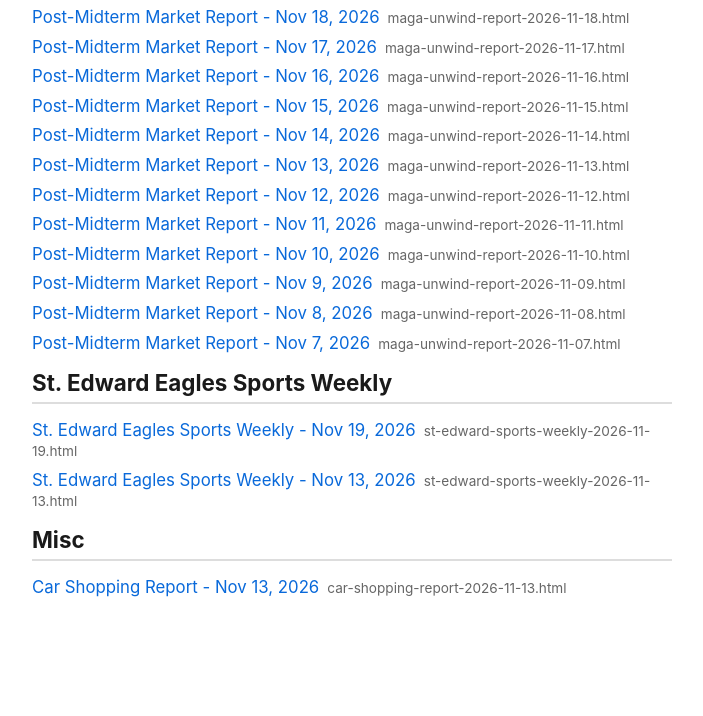
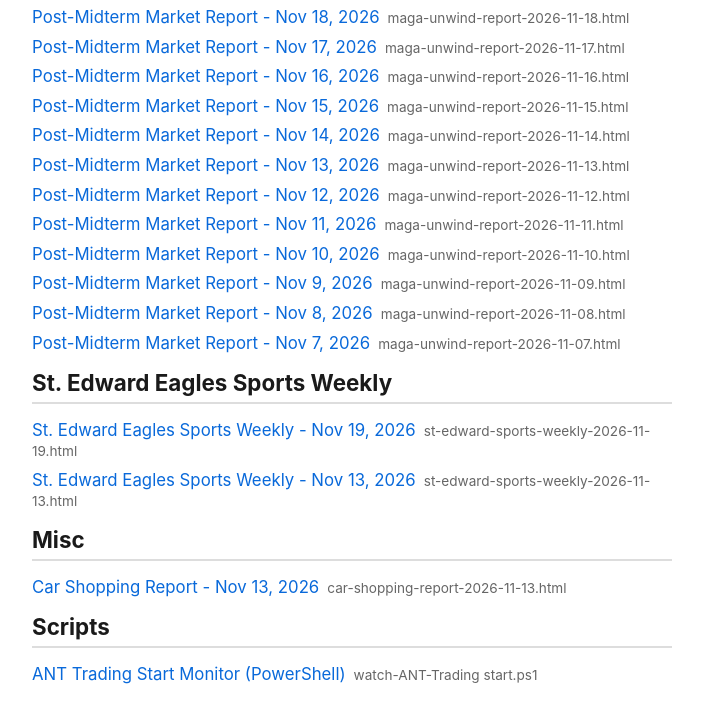
Before and after one commit to xxtbg/intel, a plain HTML site: page index.html in a window 1280 px wide. Shown: the part 106-822 px from the top of the page, without its empty margins (288-991 px from the left). Before the commit the page ends 800 px from the top, so only its background shows below. Drawn offline with Linux system fonts and the light colour scheme.

Commit message:
Add ANT trading-start monitor script to scripts/

```diff
--- a/index.html
+++ b/index.html
@@ -40,5 +40,9 @@
 <ul>
   <li><a href="misc/car-shopping-report-2026-11-13.html">Car Shopping Report - Nov 13, 2026</a><span class="meta">car-shopping-report-2026-11-13.html</span></li>
 </ul>
+<h1>Scripts</h1>
+<ul>
+  <li><a href="scripts/watch-ANT-Trading%20start.ps1">ANT Trading Start Monitor (PowerShell)</a><span class="meta">watch-ANT-Trading start.ps1</span></li>
+</ul>
 </body>
 </html>
```
Also changed, not shown: 1 other file.
